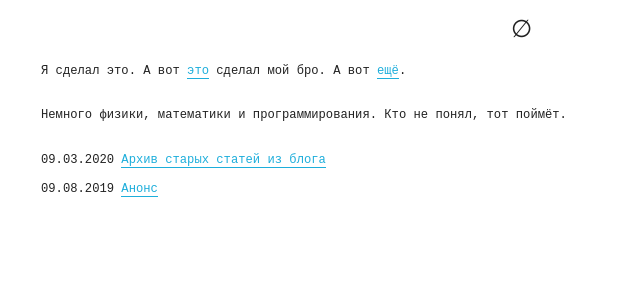
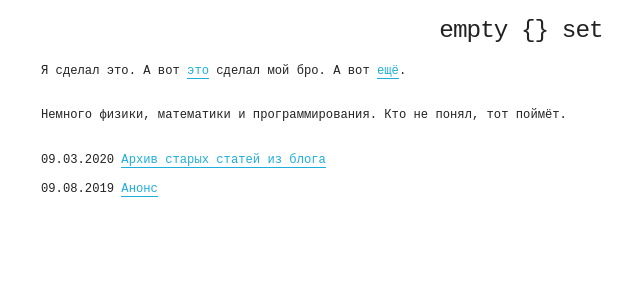
Before and after one commit to citrux/citrux.github.io, a Jekyll site: the page built from index.md, in a window 1280 px wide. Shown: the top 300 px of the page, without its empty margins (119-759 px from the left). Built offline with Jekyll 4.4.1, drawn with Linux system fonts in a browser that asks for light colours.

Commit message:
Fix small errors

```diff
--- a/_config.yml
+++ b/_config.yml
@@ -13,8 +13,9 @@
 # you will see them accessed via {{ site.title }}, {{ site.email }}, and so on.
 # You can create any custom variable you would like, and they will be accessible
 # in the templates via {{ site.myvariable }}.
-head_title: ∅ | empty set
-title: ∅
+head_title: empty {} set
+title: empty {} set
+author: Vova Abdrakhmanov
 email: 369565@gmail.com
 description: >- # this means to ignore newlines until "baseurl:"
     Ничего личного, только математика
--- a/_includes/head.html
+++ b/_includes/head.html
@@ -4,8 +4,8 @@
   ================================================== -->
   <meta charset="utf-8">
   <title>{{ site.head_title }}</title>
-  <meta name="description" content="Leiningen: automating Clojure projects">
-  <meta name="author" content="Phil Hagelberg and contributors">
+  <meta name="description" content="{{ site.description }}">
+  <meta name="author" content="{{ site.author }}">
 
   <!-- Mobile Specific Metas
   ================================================== -->
@@ -17,7 +17,4 @@
   <link rel="stylesheet" href="/assets/skeleton.css">
   <link rel="stylesheet" href="/assets/normalize.css">
   <link rel="stylesheet" href="/assets/main.css">
-
-  <link href="https://fonts.googleapis.com/css?family=Inconsolata"
-        rel="stylesheet" type="text/css">
 </head>
--- a/assets/main.css
+++ b/assets/main.css
@@ -19,7 +19,6 @@ article>footer>nav {
 
 .dt-published {
     display:inline-block;
-    font-size: 16px;
     color: #333;
 }
 
```
